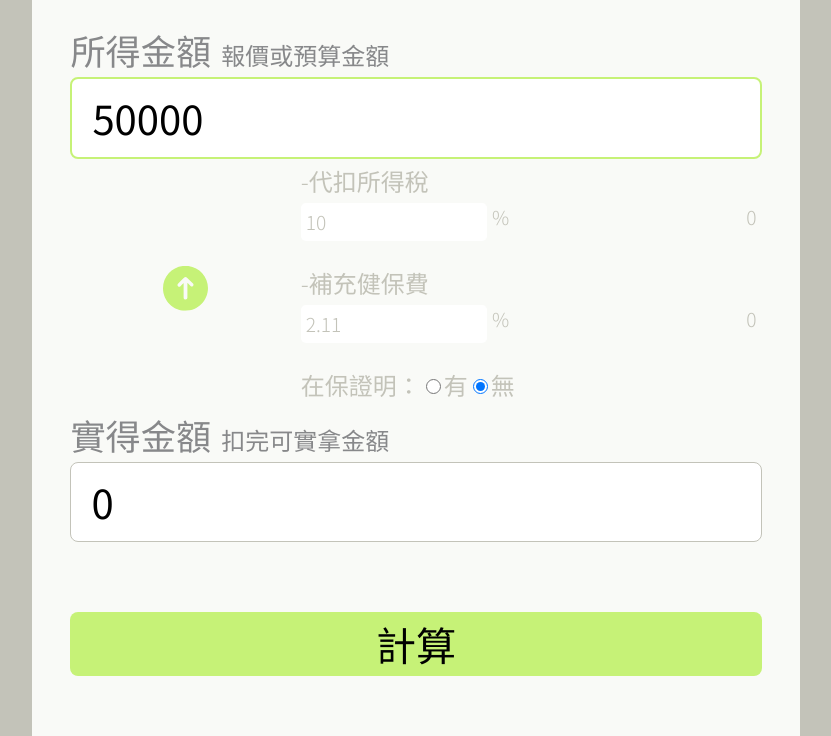
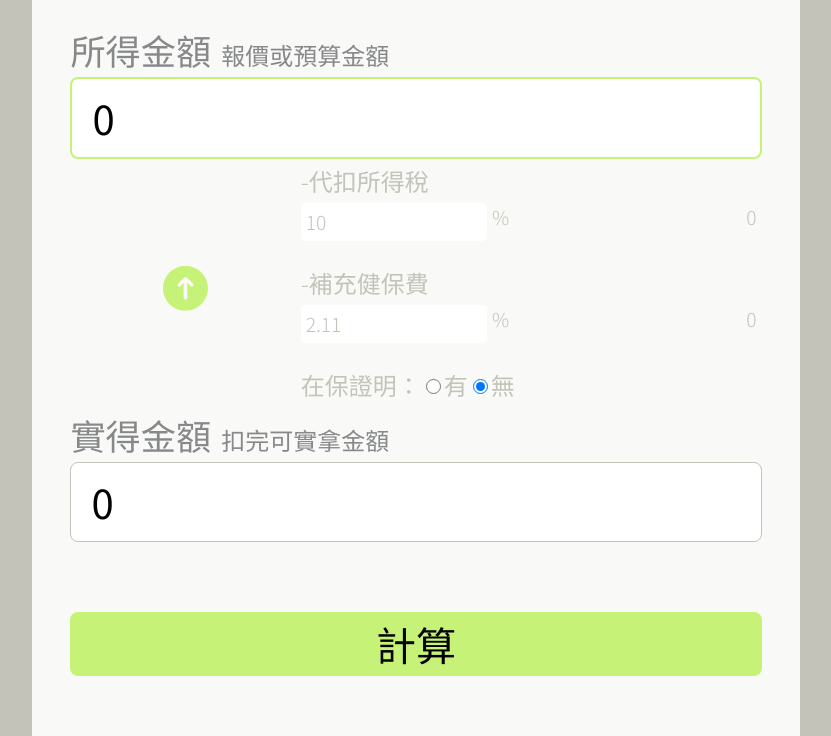
Before and after one commit to bosiann/Tax.github.io, a plain HTML site: page index.html in a window 1280 px wide. Shown: the part 88-824 px from the top of the page, without its empty margins (224-1055 px from the left). Drawn offline with Linux system fonts and the light colour scheme.

Commit message:
remove test amount

```diff
--- a/index.html
+++ b/index.html
@@ -27,12 +27,7 @@
           <label for="amount" class="TitleFont">所得金額</label>
           <span class="TitleLittleFont">報價或預算金額</span>
         </div>
-        <input
-          type="number"
-          id="amount"
-          class="MoneyFont Useing"
-          value="50000"
-        />
+        <input type="number" id="amount" class="MoneyFont Useing" value="0" />
       </div>
       <!-- 代扣項目 -->
       <div class="DeductPart">
```
